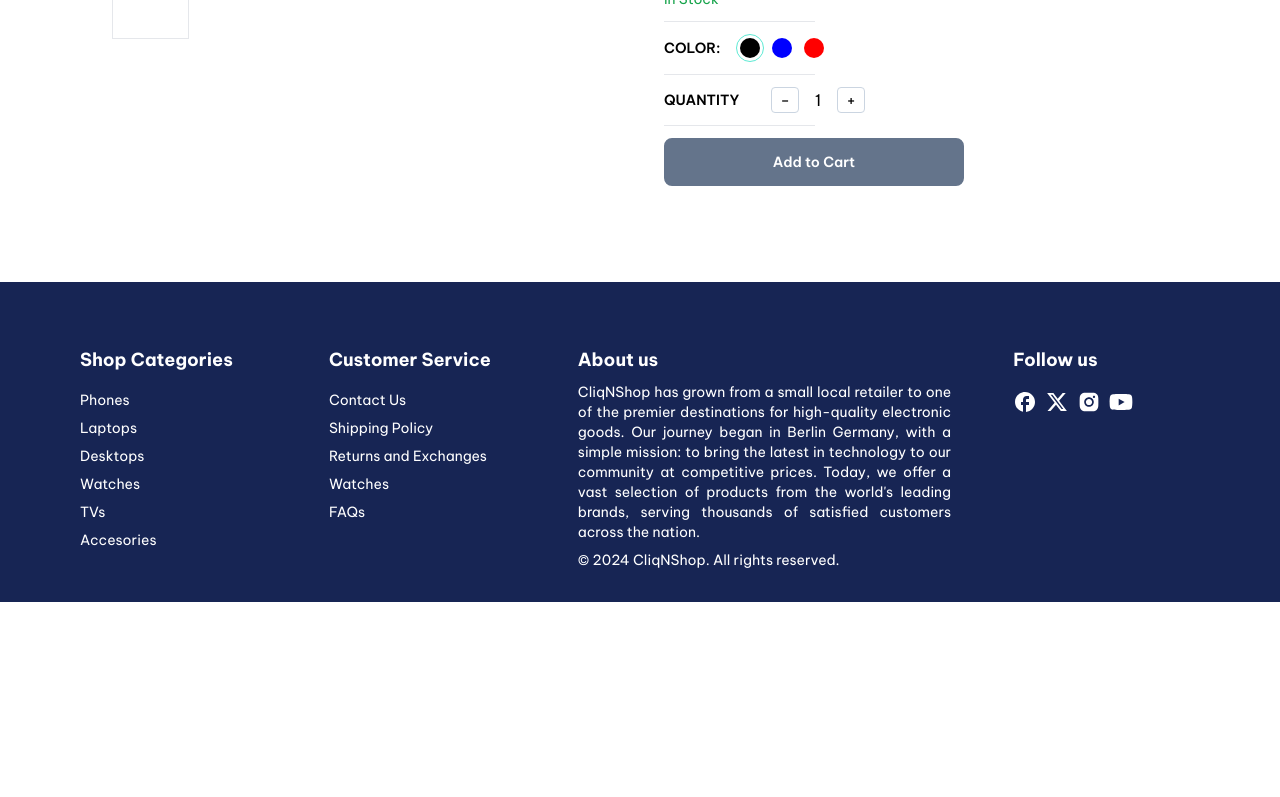
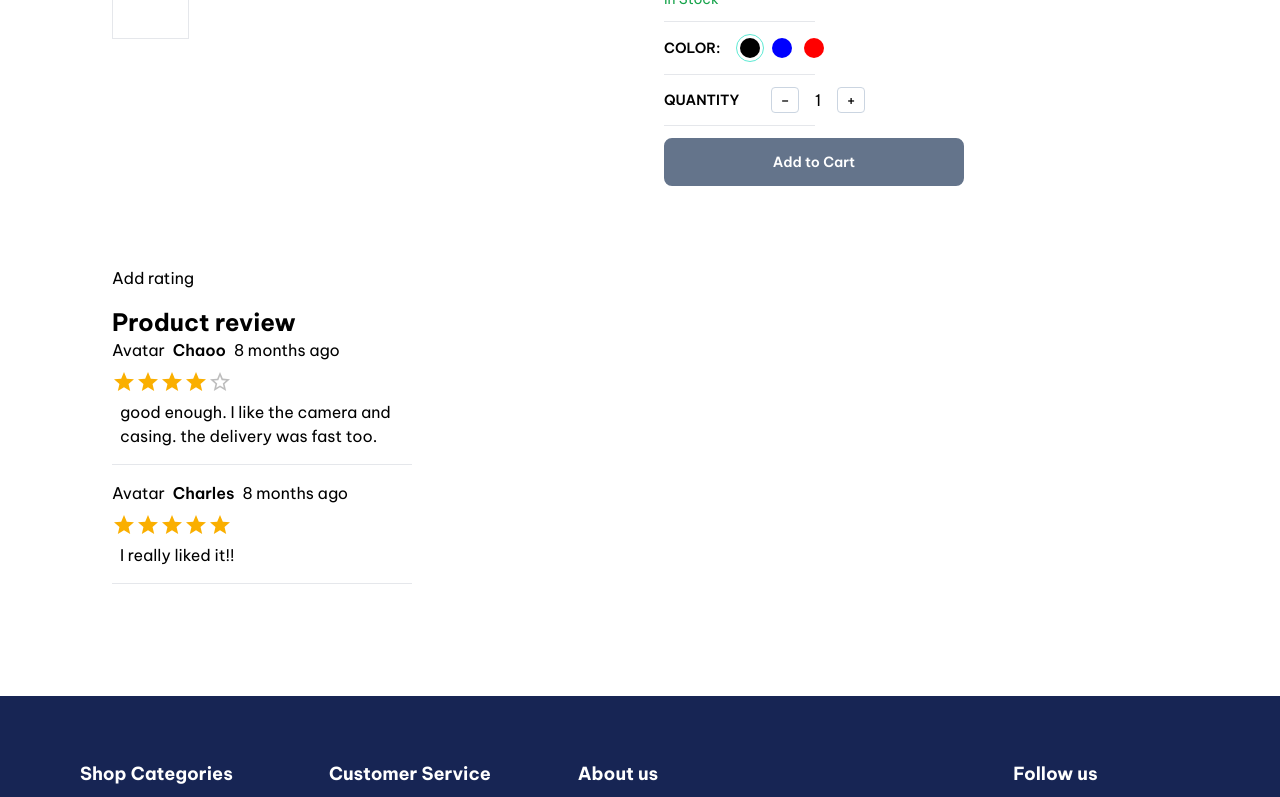
Before and after one commit to Hayteah/cliq-commerce, a Next.js app: page /product/1 in a window 1280 px wide. Shown: the part 551-1348 px from the top of the page. Before the commit the page ends 1153 px from the top, so only its background shows below. Built offline with nearby package versions, Linux system fonts and the light colour scheme.

Commit message:
create list rating

```diff
--- /dev/null
+++ b/app/components/Heading.tsx
@@ -0,0 +1,16 @@
+import React from "react";
+
+interface HeadingProps {
+  title: string;
+  center?: boolean;
+}
+
+const Heading: React.FC<HeadingProps> = ({ title, center }) => {
+  return (
+    <div className={center ? "text-center" : "text-start"}>
+      <h1 className="font-bold text-2xl">{title}</h1>
+    </div>
+  );
+};
+
+export default Heading;
--- /dev/null
+++ b/app/product/[productId]/ListRatings.tsx
@@ -0,0 +1,39 @@
+import Heading from "@/app/components/Heading";
+import { Rating } from "@mui/material";
+import moment from "moment";
+import React from "react";
+
+interface ListRatingsProps {
+  product: any;
+}
+
+const ListRatings: React.FC<ListRatingsProps> = ({ product }) => {
+  return (
+    <div>
+      <Heading title="Product review" />
+      <div>
+        {product.reviews &&
+          product.reviews.map((review: any) => {
+            return (
+              <div key={review.id} className="max-w-[300px] ">
+                <div className="flex gap-2 items-center">
+                  <div>Avatar</div>
+                  <div className="font-semibold">{review?.user.name}</div>
+                  <div className="font-light">
+                    {moment(review.createdDate).fromNow()}
+                  </div>
+                </div>
+                <div className="mt-2">
+                  <Rating value={review.rating} readOnly/>
+                  <div className="ml-2">{review.comment}</div>
+                  <hr  className="mt-4 mb-4"/>
+                </div>
+              </div>
+            );
+          })}
+      </div>
+    </div>
+  );
+};
+
+export default ListRatings;
--- a/app/product/[productId]/page.tsx
+++ b/app/product/[productId]/page.tsx
@@ -2,6 +2,7 @@ import Container from "@/app/components/Container";
 import product from "@/utils/product";
 import ProductDetails from "./ProductDetails";
 import React from "react";
+import ListRatings from "./ListRatings";
 
 interface Iparams {
   productId?: string;
@@ -14,6 +15,10 @@ const Product = ({ params }: { params: Iparams }) => {
     <div className="p-8">
       <Container>
         <ProductDetails product = {product}/>
+        <div className="flex flex-col mt-20 gap-4">
+          <div>Add rating</div>
+          <div><ListRatings product={product}/></div>
+        </div>
       </Container>
     </div>
   );
--- a/package.json
+++ b/package.json
@@ -18,6 +18,7 @@
     "autoprefixer": "10.4.17",
     "eslint": "8.56.0",
     "eslint-config-next": "14.1.0",
+    "moment": "^2.30.1",
     "next": "14.1.0",
     "postcss": "8.4.35",
     "react": "18.2.0",
```
Also changed, not shown: 1 other file (tests, documents, lock files or other folders).
